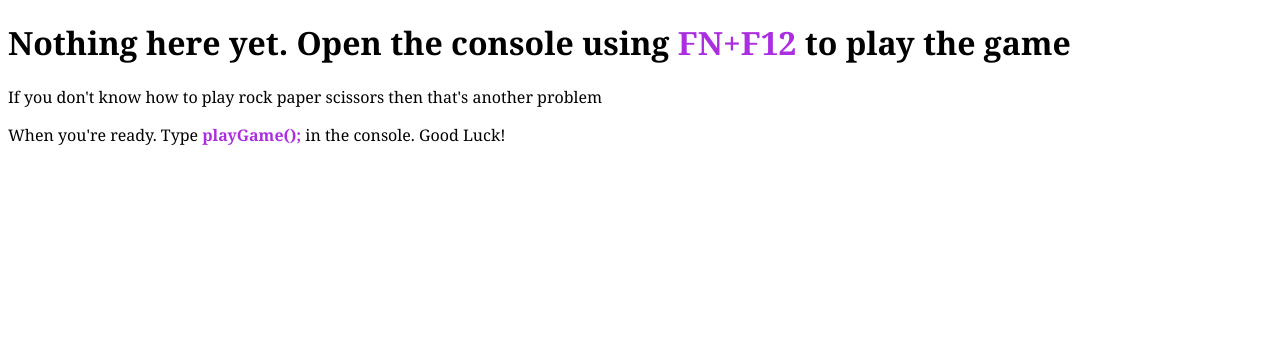
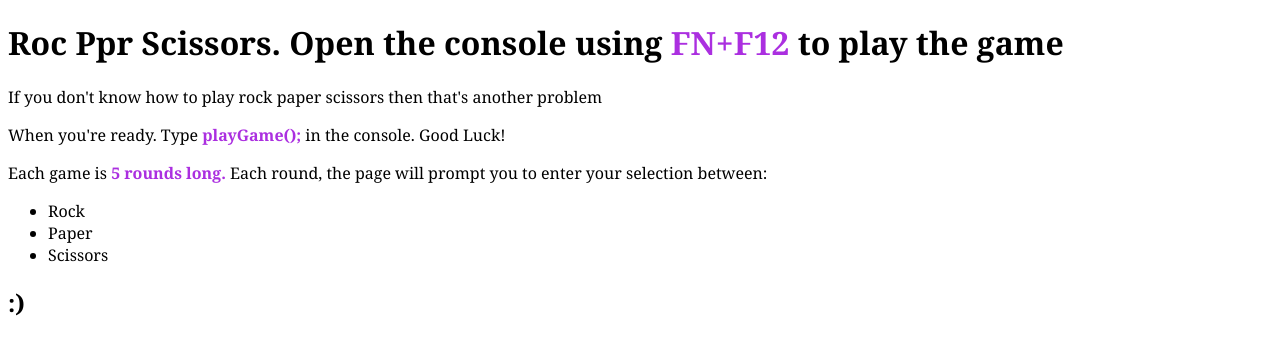
Before and after one commit to cabrown24/rock-paper-scissors, a plain HTML site: page index.html in a window 1280 px wide. Drawn offline with Linux system fonts and the light colour scheme.

Commit message:
Added more details to HTML page

```diff
--- a/index.html
+++ b/index.html
@@ -7,8 +7,15 @@
         <link rel="stylesheet" href="styles.css">
     </head>
     <body>
-        <h1>Nothing here yet. Open the console using <strong>FN+F12</strong> to play the game</h1>
+        <h1>Roc Ppr Scissors. Open the console using <strong>FN+F12</strong> to play the game</h1>
         <p>If you don't know how to play rock paper scissors then that's another problem</p>
         <p>When you're ready. Type <strong>playGame();</strong> in the console. Good Luck!</p>
+        <p>Each game is <strong>5 rounds long.</strong> Each round, the page will prompt you to enter your selection between: </p>
+        <ul>
+            <li>Rock</li>
+            <li>Paper</li>
+            <li>Scissors</li>
+        </ul>
+        <h2>:)</h2>
     </body>
 </html>
```
